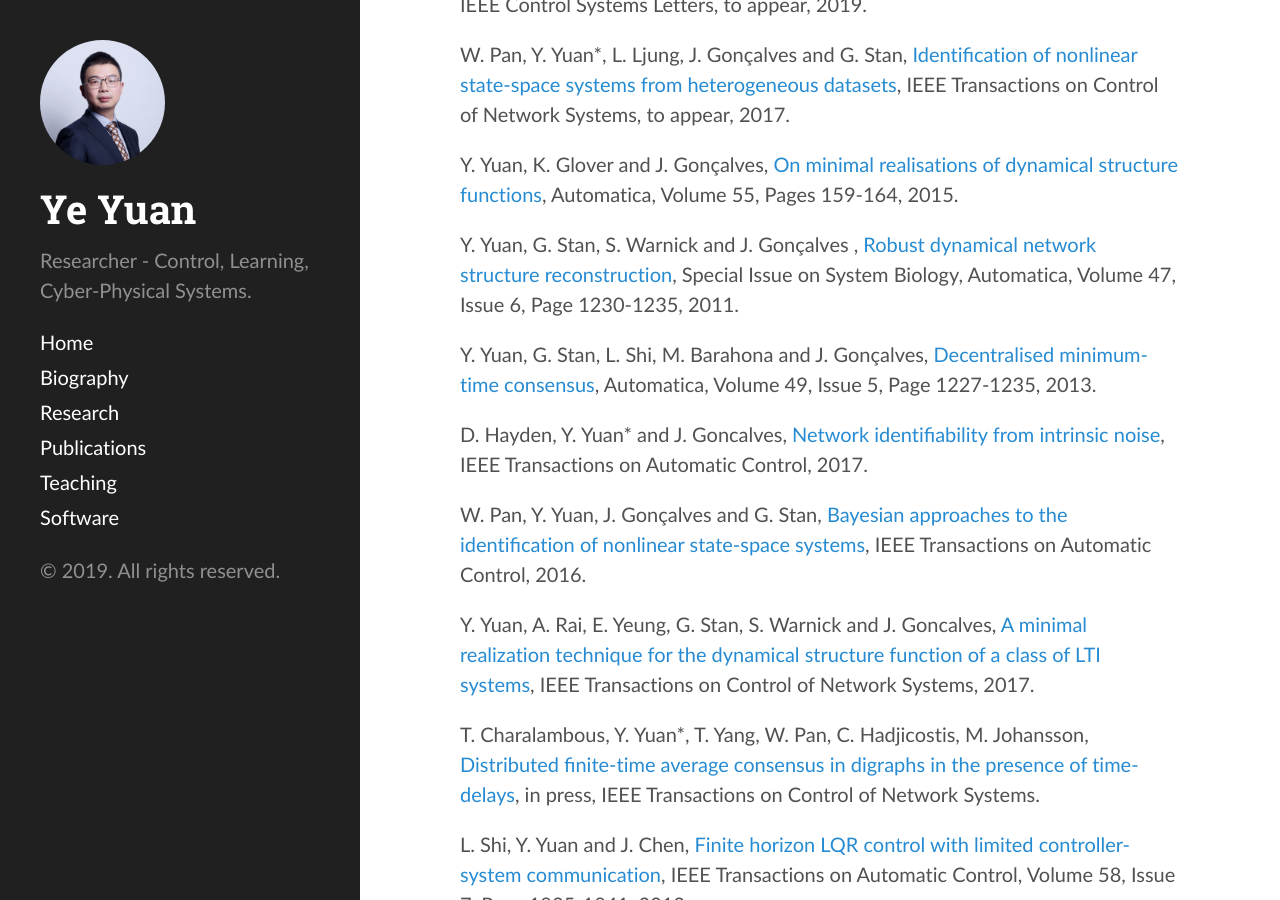
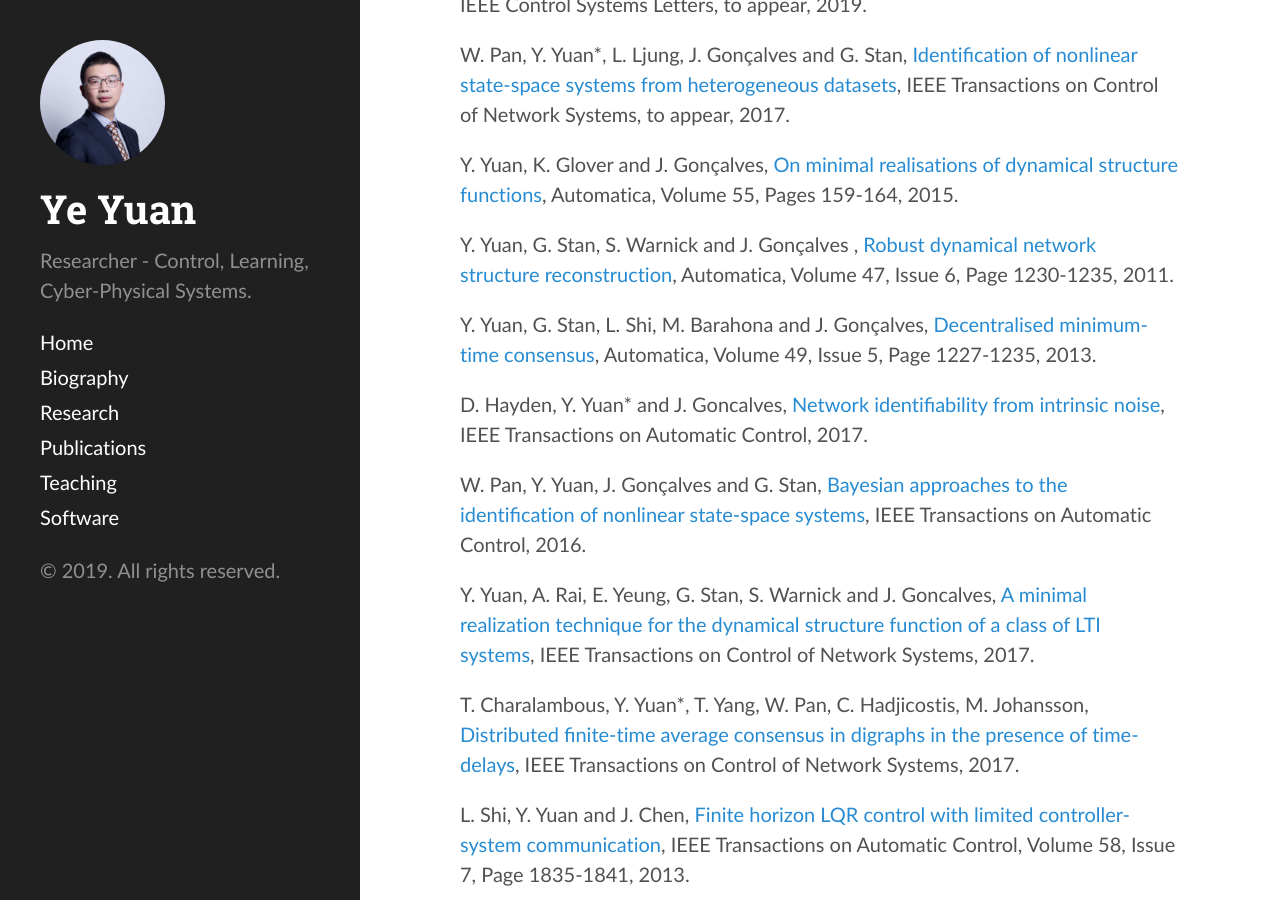
Before and after one commit to yy311/yy311.github.io, a Jekyll site: the page built from publication.md, in a window 1280 px wide and 900 px high, scrolled down 389 px. Built offline with Jekyll 4.4.1, drawn with Linux system fonts in a browser that asks for light colours; some of the changed text lies outside the part shown.

Commit message:
Update publication.md

```diff
--- a/publication.md
+++ b/publication.md
@@ -19,7 +19,7 @@
 
 Y. Yuan, K. Glover and J. Gonçalves, [On minimal realisations of dynamical structure functions](http://arxiv.org/abs/1409.0072), Automatica, Volume 55, Pages 159-164, 2015.
 
-Y. Yuan, G. Stan, S. Warnick and J. Gonçalves , [Robust dynamical network structure reconstruction](http://www.sciencedirect.com/science/article/pii/S0005109811001828), Special Issue on System Biology, Automatica, Volume 47, Issue 6, Page 1230-1235, 2011.
+Y. Yuan, G. Stan, S. Warnick and J. Gonçalves , [Robust dynamical network structure reconstruction](http://www.sciencedirect.com/science/article/pii/S0005109811001828), Automatica, Volume 47, Issue 6, Page 1230-1235, 2011.
 
 Y. Yuan, G. Stan, L. Shi, M. Barahona and J. Gonçalves, [Decentralised minimum-time consensus](http://www.sciencedirect.com/science/article/pii/S0005109813000794), Automatica, Volume 49, Issue 5, Page 1227-1235, 2013.
 
@@ -29,7 +29,7 @@
 
 Y. Yuan, A. Rai, E. Yeung, G. Stan, S. Warnick and J. Goncalves, [A minimal realization technique for the dynamical structure function of a class of LTI systems](http://arxiv.org/abs/1209.3808), IEEE Transactions on Control of Network Systems, 2017.
 
-T. Charalambous, Y. Yuan*, T. Yang, W. Pan, C. Hadjicostis, M. Johansson, [Distributed finite-time average consensus in digraphs in the presence of time-delays](http://ieeexplore.ieee.org/xpl/articleDetails.jsp?arnumber=7097006&punumber%3D6509490), in press, IEEE Transactions on Control of Network Systems.
+T. Charalambous, Y. Yuan*, T. Yang, W. Pan, C. Hadjicostis, M. Johansson, [Distributed finite-time average consensus in digraphs in the presence of time-delays](http://ieeexplore.ieee.org/xpl/articleDetails.jsp?arnumber=7097006&punumber%3D6509490), IEEE Transactions on Control of Network Systems, 2017.
 
 L. Shi, Y. Yuan and J. Chen, [Finite horizon LQR control with limited controller-system communication](http://ieeexplore.ieee.org/xpl/articleDetails.jsp?arnumber=6389717), IEEE Transactions on Automatic Control, Volume 58, Issue 7, Page 1835-1841, 2013.
 
@@ -52,7 +52,7 @@
 
 X. Yang, Y. Yuan, X. Zhang and P. Palmer, [Shaping high-power IGBT switching transitions by active voltage control for reduced EMI generation](http://ieeexplore.ieee.org/document/6877720/?arnumber=6877720), IEEE Transactions on Industry Applications, 2015.
 
-= biology
+= natural systems
 
 E. Herrero, E. Kolmos, N. Bujdoso, Y. Yuan, M. Wang, M. Berns, G. Coupland, R. Saini, M. Jaskolski, A. Webb, J. Gonçalves and S. Davis, [Early Flowering4 recruitment of Early Flowering3 in the nucleus sustains the Arabidopsis circadian clock](http://www.plantcell.org/content/early/2012/02/07/tpc.111.093807.abstract), the Plant Cell, Volume 24, No. 2, Page 428-443, 2012. (Impact Factor: 10.6)
 
@@ -64,8 +64,6 @@
 
 O. Ardakanian, Y. Yuan*, R. Dobbe, A. von Meier, S. Low and C. Tomlin, “Event detection and localization in distribution grids with phasor measurement units,” IEEE PES General Meeting, 2017. (Best of the Best Conference Paper Award)
 
-Y. Yuan and Y. Mo, “Security in feedback control systems: controller design against known-plaintext attack,” in Proceedings of 54th IEEE Conference on Decision and Control, 2015.
-
 Y. Yuan, J. Liu, R. M. Murray and J. Goncalves, “Minimal-time dynamical consensus,” in Proceedings of IEEE American Control Conference, 2012.
 
 Y. Yuan and L. Shi, “Minimum sensor duty cycle with guaranteed estimator performance,” IEEE International Conference on Information and Automation, 2012. (Best Paper Award, Finalist)
```
